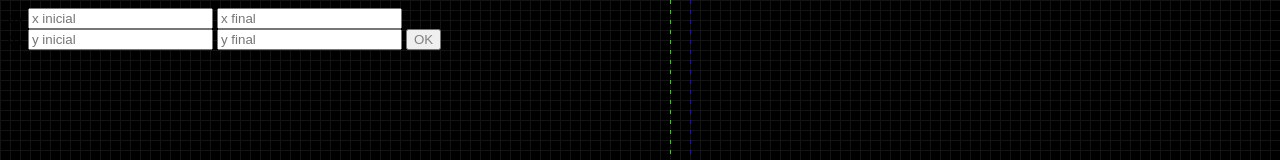
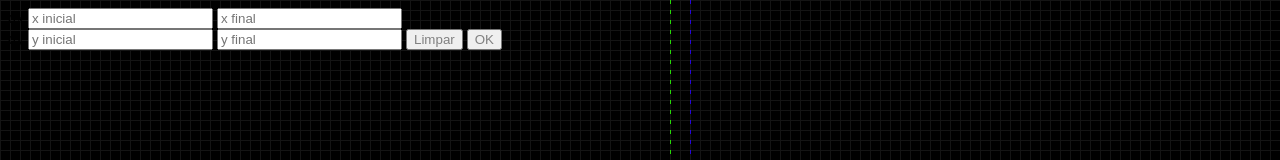
Before and after one commit to williamgolden80742/Rasterizacao, a plain HTML site: page index.html in a window 1280 px wide. Shown: the top 160 px of the page. Drawn offline with Linux system fonts and the light colour scheme.

Commit message:
Adicionado o Botão LIMPAR
O botão dá um .remove
em todos que tem a classe "pixel"

```diff
--- a/index.html
+++ b/index.html
@@ -18,7 +18,7 @@
 		dy
 		<input type="number" id="yi" placeholder="y inicial"/>
 		<input type="number" id="yf" placeholder="y final"/>
-
+		<button  onclick="clearer();" style="color: grey;">Limpar</button>
 		<button  onclick="addALine();" style="color: grey;">OK</button>
 	</body>
 </html>
--- a/script/line.js
+++ b/script/line.js
@@ -33,3 +33,15 @@ function bline(x0, y0, x1, y1) {
 function createElement (x,singX,y,singY) {
 	document.getElementById("box").innerHTML+="<div class=\"pixel\" style=\"left:"+(650+(x*20))+"px;top:"+(310-(y*20))+"px;\"><center><p style=\"font-size:10px\">"+(x)+","+(y)+"</p></center></div>";
 }
+
+function clearer () {
+  var todos_os_pixels=document.getElementsByClassName("pixel");
+  for(var i = todos_os_pixels.length-1;i>=0;i--){
+    document.getElementsByClassName("pixel")[i].remove();
+  }
+  /*try{
+
+  }catch{
+    console.error("Não tem pixels pra limpar");
+  }*/
+}
```
